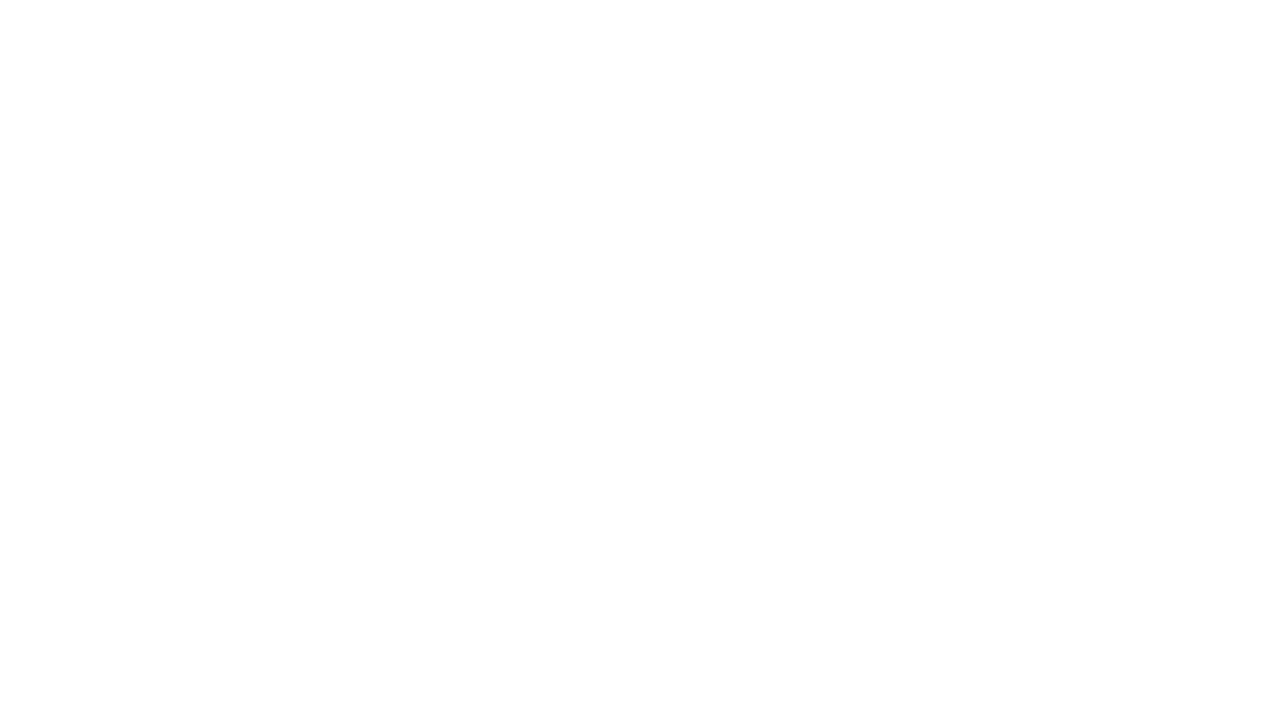
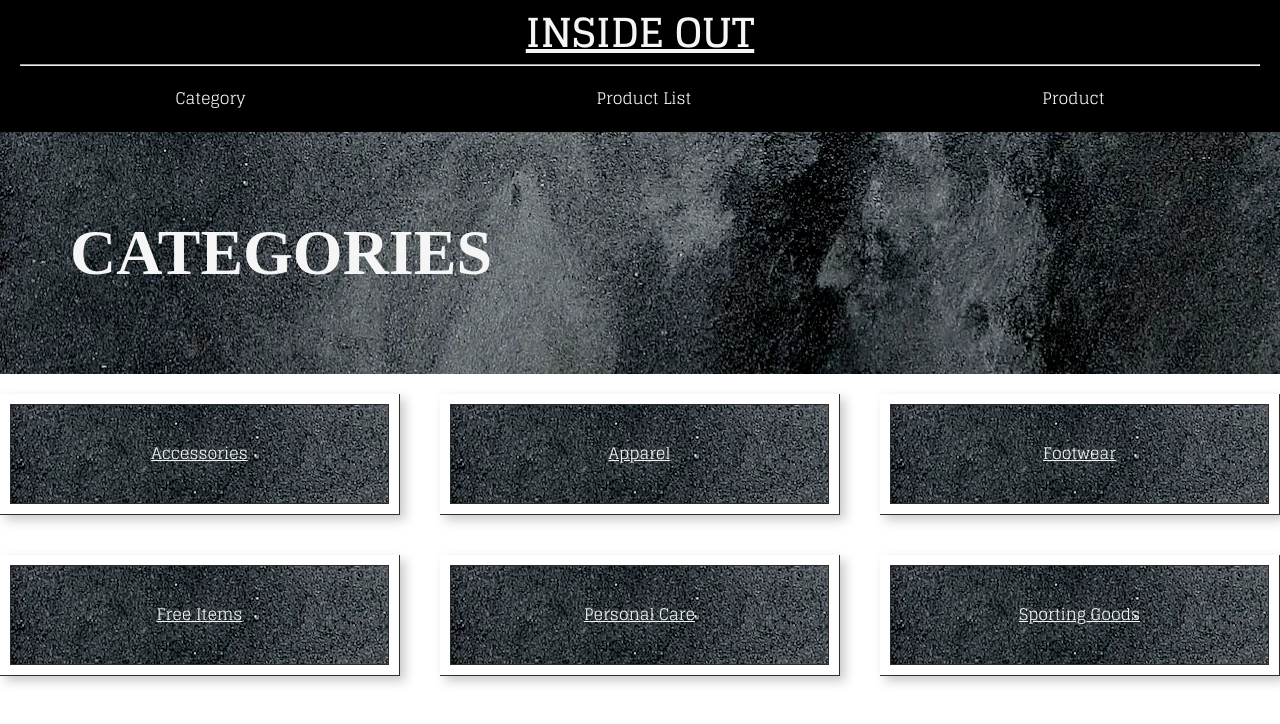
Before and after one commit to jaco266w/07_01_01, a plain HTML site: page category.html in a window 1280 px wide. Drawn offline with Linux system fonts and the light colour scheme; a web font is replaced by a local one.

Commit message:
Katogori side done

```diff
--- a/category.html
+++ b/category.html
@@ -0,0 +1,39 @@
+<!DOCTYPE html>
+<html lang="en">
+<head>
+    <meta charset="UTF-8">
+    <meta http-equiv="X-UA-Compatible" content="IE=edge">
+    <meta name="viewport" content="width=device-width, initial-scale=1.0">
+    <link rel="stylesheet" href="https://use.typekit.net/uvf7dbd.css">
+    <link rel="stylesheet" href="generel.css">
+    <link rel="stylesheet" href="layout.css">
+    <link rel="stylesheet" href="responsiv.css">
+    <title>Categories</title>
+</head>
+<body>
+    <header>
+        <a href="index.html">Inside Out</a>
+        <hr>
+        <nav>
+            <ul>
+                <li><a href="category.html">Category</a></li>
+                <li><a href="productlist.html">Product List</a></li>
+                <li><a href="product.html">Product</a></li>
+            </ul>
+        </nav>
+    </header>
+    <main>
+        <div class="banner">
+            <h1>Categories</h1>
+        </div>
+        <section class="category_list main_margin">
+            <div><a href="productlist.html">Accessories</a></div>
+            <div><a href="productlist.html">Apparel</a></div>
+            <div><a href="productlist.html">Footwear</a></div>
+            <div><a href="productlist.html">Free Items</a></div>
+            <div><a href="productlist.html">Personal Care</a></div>
+            <div><a href="productlist.html">Sporting Goods</a></di>
+        </section>
+    </main>
+</body>
+</html>
--- a/layout.css
+++ b/layout.css
@@ -190,3 +190,43 @@
 
     margin-bottom: 10px;
 }
+
+/* --------------------- categories ----------------- */
+
+.category_list {
+    display: grid;
+    justify-content: center;
+
+    grid-template-columns: repeat(auto-fill, minmax(150px, 400px));
+    gap: 40px;
+}
+
+.category_list div {
+    border-right: 1px solid #2d2d2d;
+    border-bottom: 1px solid #2d2d2d;
+
+    box-shadow: 5px 5px 10px #2d2d2d40;
+
+    padding: 10px;
+}
+
+.category_list div:hover {
+    scale: 1.02;
+
+    transition: 0.5s;
+}
+
+.category_list a {
+    display: flex;
+    justify-content: center;
+    align-items: center;
+
+
+    height: 100px;
+
+
+    background-image: url(/img/banner.webp);
+    border: 1px solid #2d2d2d;
+
+    color: whitesmoke;
+}
```
